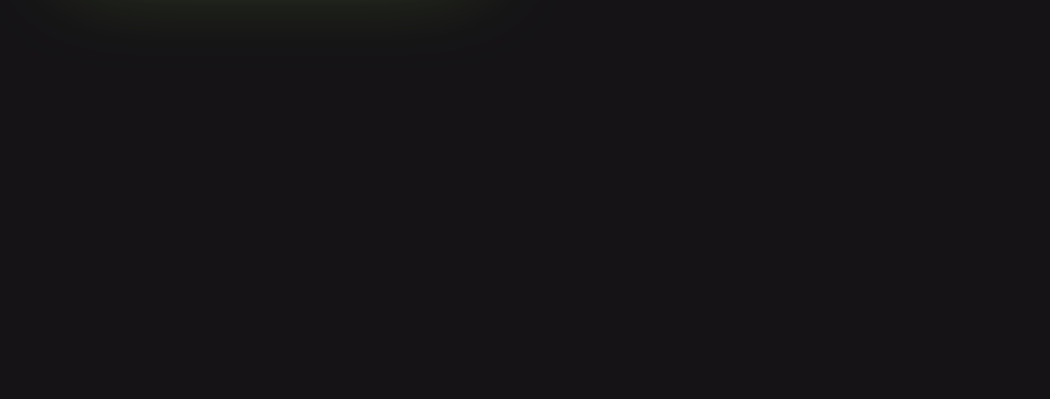
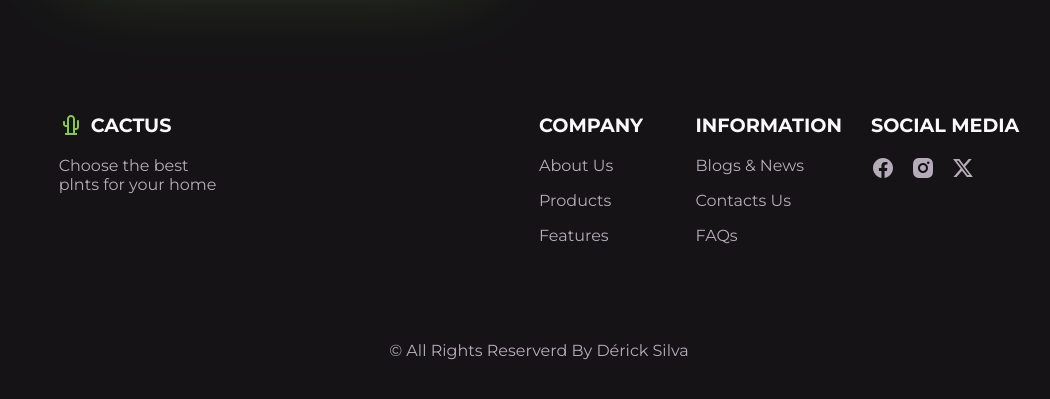
Before and after one commit to Derick-Almeida/cactus-website-react-ts, a React (Vite) app: page / in a window 1280 px wide. Shown: the part 509-908 px from the top of the page, without its empty margins (101-1151 px from the left). Before the commit the page ends 800 px from the top, so only its background shows below. Built offline with nearby package versions, Linux system fonts and the light colour scheme.

Commit message:
feat: footer and scroll bar style

```diff
--- a/src/App.tsx
+++ b/src/App.tsx
@@ -1,11 +1,13 @@
 import Header from "./components/Navbar";
 import Home from "./pages/home";
+import Footer from "./components/Footer";
 
 function App() {
   return (
     <>
       <Header />
       <Home />
+      <Footer />
     </>
   );
 }
--- /dev/null
+++ b/src/components/Footer/index.tsx
@@ -0,0 +1,60 @@
+import * as S from "./style";
+
+import {
+  RiCactusLine,
+  RiFacebookCircleFill,
+  RiInstagramFill,
+  RiTwitterXFill,
+} from "react-icons/ri";
+
+export const Footer = () => {
+  return (
+    <S.footer>
+      <S.container>
+        <S.logo>
+          <S.h3>
+            <RiCactusLine /> Cactus
+          </S.h3>
+
+          <S.ul>
+            <S.li>Choose the best plnts for your home</S.li>
+          </S.ul>
+        </S.logo>
+        <S.content>
+          <div>
+            <S.h3>company</S.h3>
+            <S.ul>
+              <S.li>About Us</S.li>
+              <S.li>Products</S.li>
+              <S.li>Features</S.li>
+            </S.ul>
+          </div>
+
+          <div>
+            <S.h3>information</S.h3>
+            <S.ul>
+              <S.li>Blogs & News</S.li>
+              <S.li>Contacts Us</S.li>
+              <S.li>FAQs</S.li>
+            </S.ul>
+          </div>
+
+          <div>
+            <S.h3>social media</S.h3>
+            <S.ul>
+              <S.li>
+                <RiFacebookCircleFill />
+                <RiInstagramFill />
+                <RiTwitterXFill />
+              </S.li>
+            </S.ul>
+          </div>
+        </S.content>
+      </S.container>
+
+      <S.copright>&copy; all rights reserverd by dérick silva</S.copright>
+    </S.footer>
+  );
+};
+
+export default Footer;
--- /dev/null
+++ b/src/components/Footer/style.ts
@@ -0,0 +1,66 @@
+import styled from "styled-components";
+
+export const footer = styled.footer`
+  background: var(--black-color);
+  margin: 0 12%;
+  padding: 3rem 0;
+`;
+
+export const container = styled.div`
+  display: flex;
+  justify-content: space-between;
+`;
+
+export const logo = styled.div`
+  max-width: 10rem;
+`;
+
+export const content = styled.div`
+  display: flex;
+  justify-content: space-between;
+  max-width: 50%;
+`;
+
+export const h3 = styled.h3`
+  color: var(--white);
+  text-transform: uppercase;
+  font-size: 1.2rem;
+  white-space: nowrap;
+
+  display: flex;
+  align-items: center;
+  gap: 0.5rem;
+
+  > svg {
+    color: var(--green);
+    font-size: 1.5rem;
+  }
+`;
+
+export const ul = styled.ul`
+  display: flex;
+  flex-wrap: wrap;
+  gap: 1rem;
+`;
+
+export const li = styled.li`
+  color: var(--gray);
+  width: 100%;
+
+  display: flex;
+  flex-wrap: wrap;
+  gap: 1rem;
+
+  > svg {
+    font-size: 1.5rem;
+  }
+`;
+
+export const copright = styled.span`
+  color: var(--gray);
+  text-transform: capitalize;
+  margin-top: 5rem;
+
+  display: flex;
+  justify-content: center;
+`;
--- a/src/style/global.ts
+++ b/src/style/global.ts
@@ -36,6 +36,20 @@ const GlobalStyle = createGlobalStyle`
         background-color: var(--body-color);
         overflow-x: hidden;
     }
+
+    html{
+        scroll-behavior: smooth;
+
+        ::-webkit-scrollbar{
+            width: 10px;
+            background: var(--container-color);
+            background: #272528;
+        }
+        ::-webkit-scrollbar-thumb{
+            background: var(--body-color);
+            background: #413d42;
+        }
+    }
 `;
 
 export default GlobalStyle;
```
